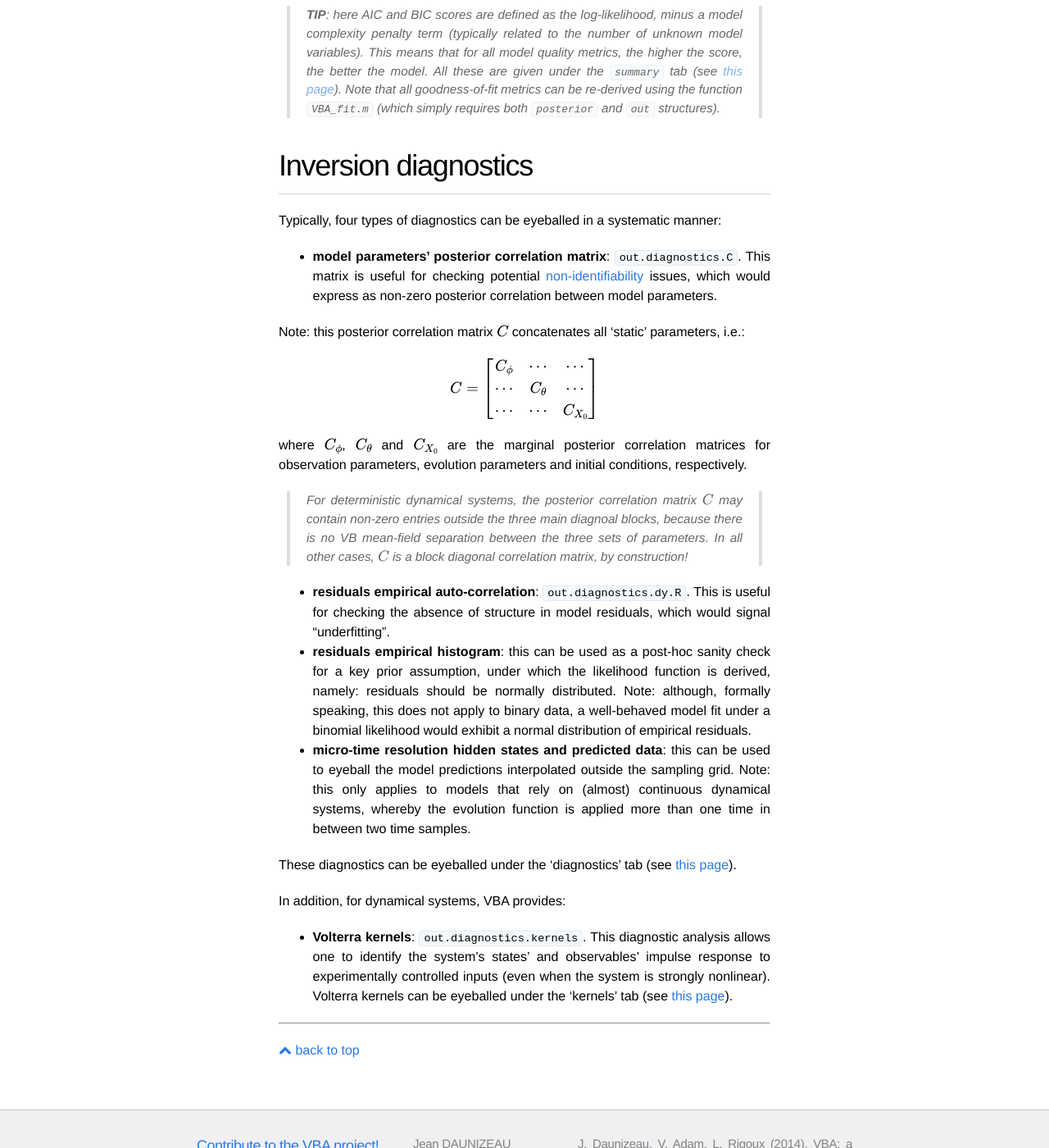
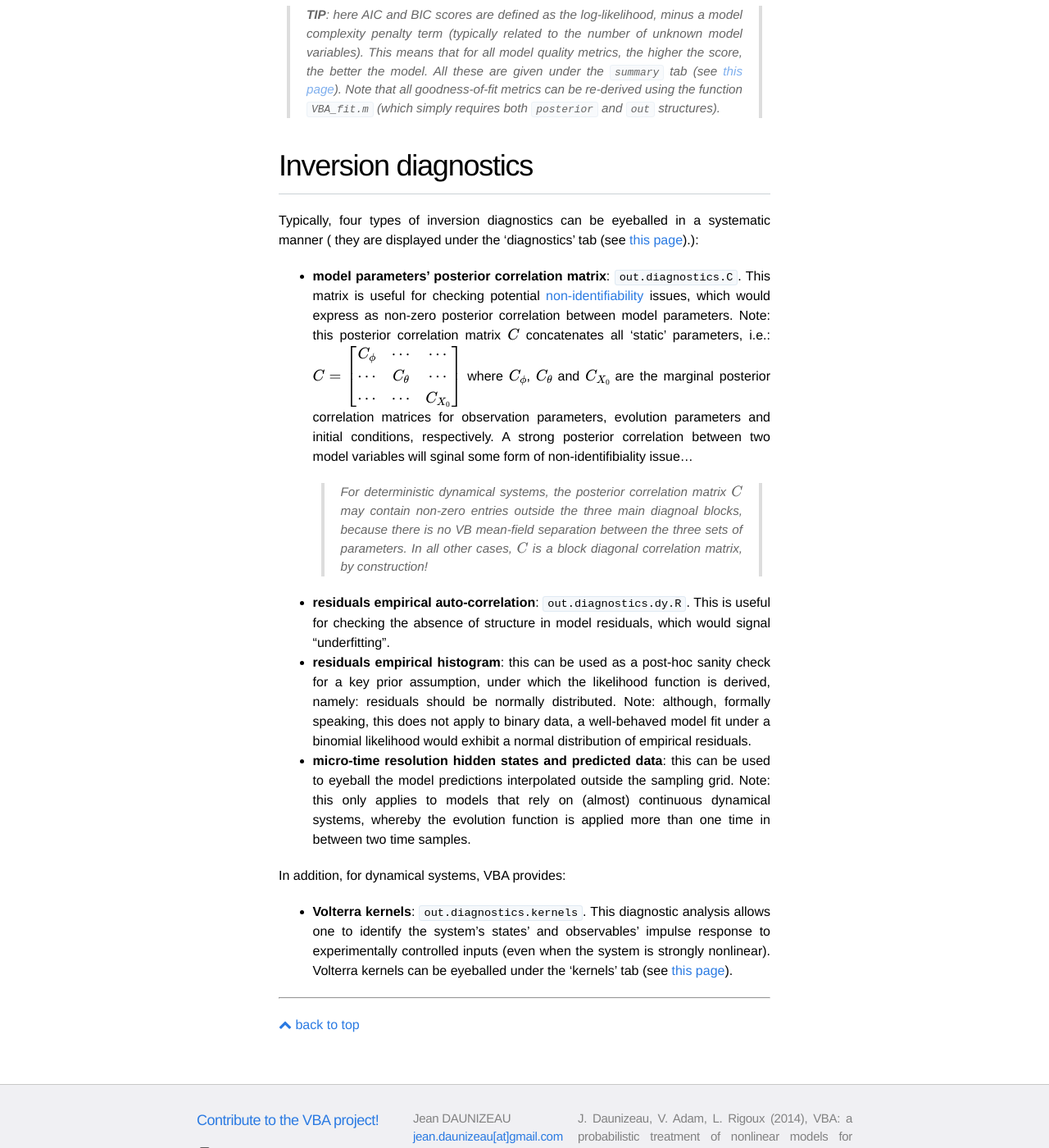
Before and after one commit to MBB-team/VBA-toolbox, a Jekyll site: the page built from _wiki/VBA-output-structure.md, in a window 1280 px wide and 1400 px high, scrolled down 2456 px. Shown: the whole window at 82% size. Built offline with Jekyll 4.4.1, drawn with Linux system fonts in a browser that asks for light colours; nearby versions of some CDN libraries; formulas are drawn with MathJax 3.

Commit message:
Update VBA-output-structure.md

```diff
--- a/_wiki/VBA-output-structure.md
+++ b/_wiki/VBA-output-structure.md
@@ -74,23 +74,19 @@ All these are given under the `summary` tab (see [this page]({{ site.baseurl }}/
 
 # Inversion diagnostics
 
-Typically, four types of diagnostics can be eyeballed in a systematic manner:
+Typically, four types of inversion diagnostics can be eyeballed in a systematic manner (
+they are displayed under the 'diagnostics' tab (see [this page]({{ site.baseurl }}/wiki/VBA-graphical-output)).):
 
 - **model parameters' posterior correlation matrix**: `out.diagnostics.C`. This matrix is useful for checking potential [non-identifiability](https://en.wikipedia.org/wiki/Identifiability) issues, which would express as non-zero posterior correlation between model parameters.
-
 Note: this posterior correlation matrix $$C$$ concatenates all 'static' parameters, i.e.:
-
 $$ C = \left[\begin{array}{ccc} C_{\phi} & \cdots & \cdots \\ \cdots & C_{\theta} & \cdots \\ \cdots & \cdots & C_{X_0}   \end{array}\right] $$
-
-where $$C_{\phi}$$, $$C_{\theta}$$ and $$C_{X_0}$$ are the marginal posterior correlation matrices for observation parameters, evolution parameters and initial conditions, respectively.
+where $$C_{\phi}$$, $$C_{\theta}$$ and $$C_{X_0}$$ are the marginal posterior correlation matrices for observation parameters, evolution parameters and initial conditions, respectively. A strong posterior correlation between two model variables will sginal some form of non-identifibiality issue...
 > For deterministic dynamical systems, the posterior correlation matrix $$C$$ may contain non-zero entries outside the three main diagnoal blocks, because there is no VB mean-field separation between the three sets of parameters. In all other cases, $$C$$ is a block diagonal correlation matrix, by construction!
 
 - **residuals empirical auto-correlation**: `out.diagnostics.dy.R`. This is useful for checking the absence of structure in model residuals, which would signal "underfitting".
 - **residuals empirical histogram**: this can be used as a post-hoc sanity check for a key prior assumption, under which the likelihood function is derived, namely: residuals should be normally distributed. Note: although, formally speaking, this does not apply to binary data, a well-behaved model fit under a binomial likelihood would exhibit a normal distribution of empirical residuals.
 - **micro-time resolution hidden states and predicted data**: this can be used to eyeball the model predictions interpolated outside the sampling grid. Note: this only applies to models that rely on (almost) continuous dynamical systems, whereby the evolution function is applied more than one time in between two time samples.
 
-These diagnostics can be eyeballed under the 'diagnostics' tab (see [this page]({{ site.baseurl }}/wiki/VBA-graphical-output)).
-
 In addition, for dynamical systems, VBA provides:
 
 - **Volterra kernels**: `out.diagnostics.kernels`. This diagnostic analysis allows one to identify the system's states' and observables' impulse response to experimentally controlled inputs (even when the system is strongly nonlinear). Volterra kernels can be eyeballed under the 'kernels' tab (see [this page]({{ site.baseurl }}/wiki/VBA-graphical-output)).
```
